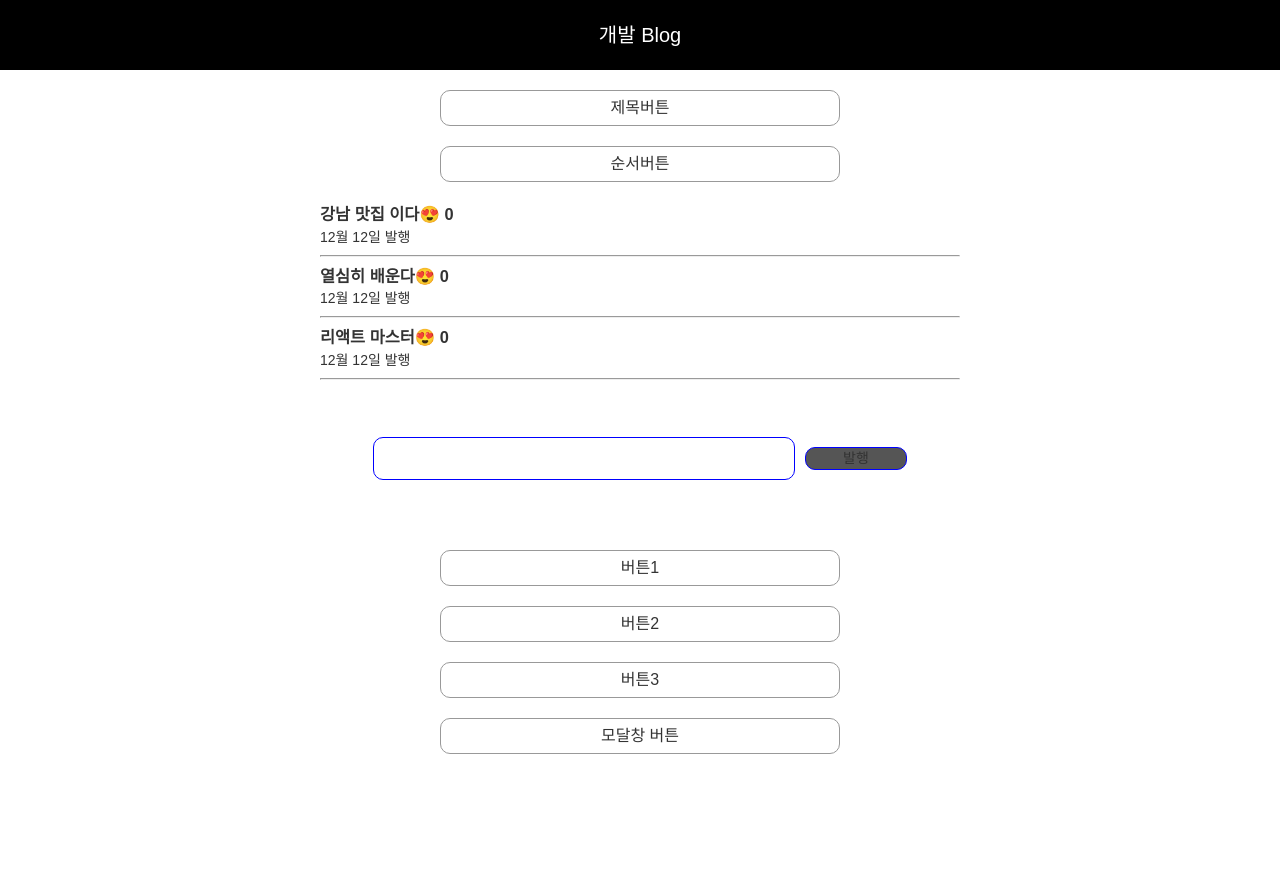
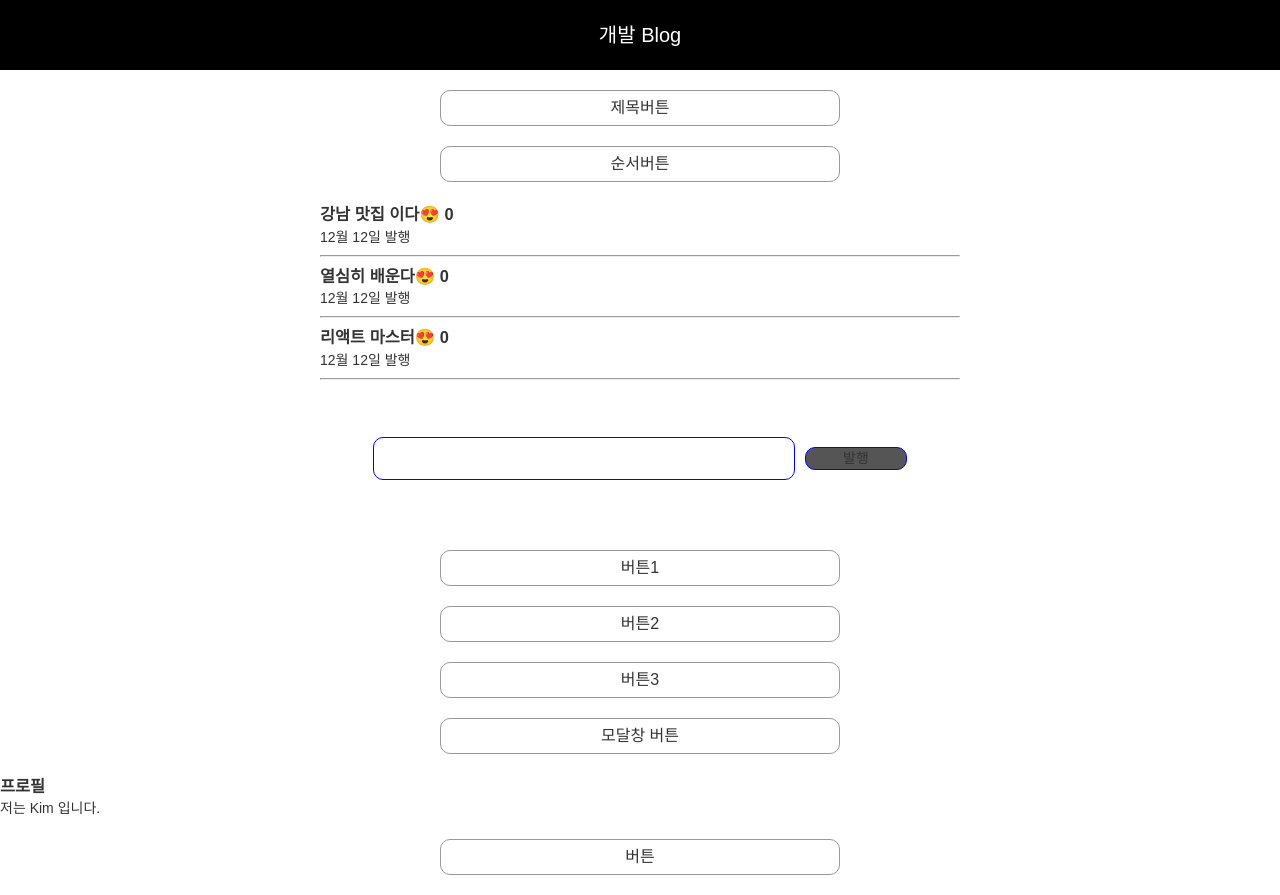
Before and after one commit to seo-K/-React-appleCodding-Class, a React (Create React App) app in the folder my-react/: page /apple/map in a window 1280 px wide. Before the commit the page ends 800 px from the top, so only its background shows below. Built offline with nearby package versions, Linux system fonts and the light colour scheme.

Commit message:
옛날 리액트 배움

```diff
--- a/my-react/src/page/Map.js
+++ b/my-react/src/page/Map.js
@@ -1,4 +1,4 @@
-import { useState, useEffect } from 'react';
+import React, { useState, useEffect } from 'react';
 
 import styled from "styled-components";
 
@@ -113,6 +113,8 @@ export default function MainPage(){
             :
             null
         }
+
+        <Profile/>
       </Container>
   );
 
@@ -129,6 +131,35 @@ function Modal(props){
         </ModalWrap>
     )
 }
+
+// 옛날 리액트
+class Profile extends React.Component {
+    constructor(){
+      super();
+      this.state = { name : 'Kim', age : 30 }
+    }
+
+    changeName = () => {
+        this.setState ( { name: 'Park' } )
+    }
+
+    render(){
+      return (
+        <div>
+            <h3>프로필</h3>
+            <p>저는 {this.state.name} 입니다. </p>
+            {/* 1. 단순코딩 */}
+            {/* <Button onClick={ () => { this.setState ( { name: 'Park' } ) }}>버튼</Button> */}
+            {/* 2. 함수코딩 */}
+            {/* bind = this 값이 예민한 리액트... 그래서 bind로 this 잘 찾게 해주기 */}
+            {/* <Button onClick={ this.changeName.bind(this) }>버튼</Button> */}
+            {/* 3. bind(this) 쓰기싫으면 위 함수선언에서 화살표함수 사용  */}
+            <Button onClick={ this.changeName }>버튼</Button>
+        </div>
+      )
+    }
+  }
+
 
 const Container = styled.div`
     position: relative;
```
